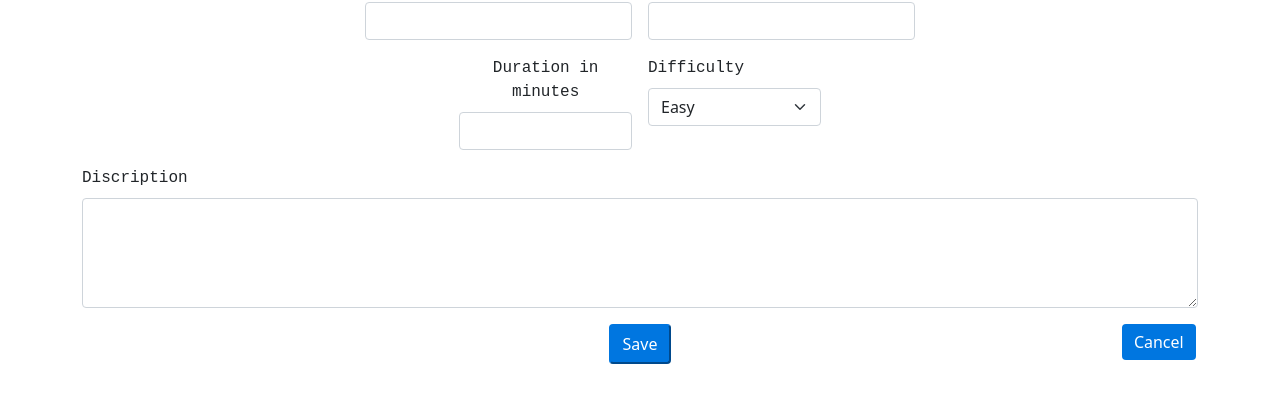
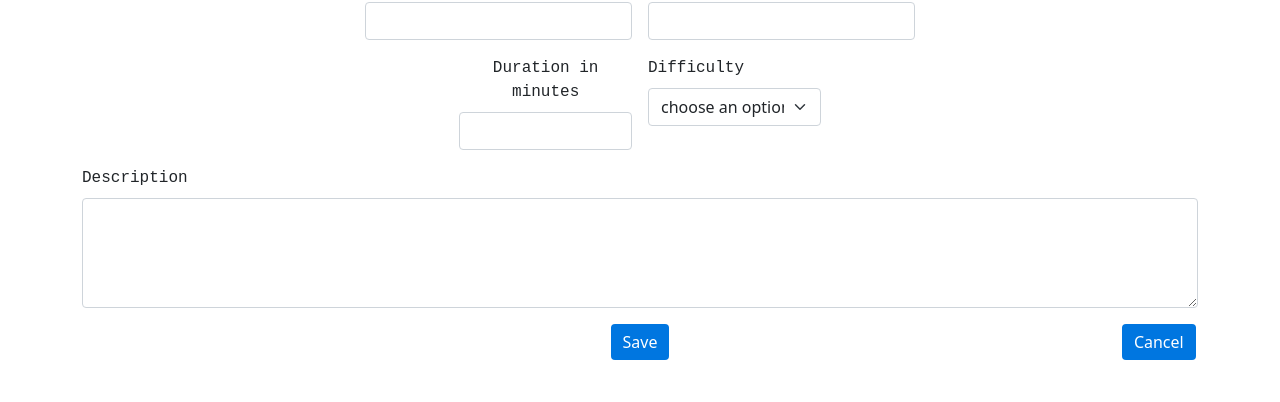
Before and after one commit to Fontys-Refactoring-Flow/Refactoring-Flow-TeacherView, a React (Create React App) app in the folder teacher-view/: page /addAssignment in a window 1280 px wide. Shown: the part 182-584 px from the top of the page. Built offline with nearby package versions, Linux system fonts and the light colour scheme; the HTML template or start-up script is replaced by a standard one.

Commit message:
:sparkles: Form voegt data toe aan DB

```diff
--- a/teacher-view/package.json
+++ b/teacher-view/package.json
@@ -7,6 +7,7 @@
     "@testing-library/react": "^12.1.4",
     "@testing-library/user-event": "^13.5.0",
     "axios": "^0.26.1",
+    "history": "^5.3.0",
     "react": "^18.0.0",
     "react-dom": "^18.0.0",
     "react-router-dom": "^6.2.2",
--- a/teacher-view/src/App.js
+++ b/teacher-view/src/App.js
@@ -1,5 +1,6 @@
 import './App.css';
 import {BrowserRouter as Router, Route, Routes} from 'react-router-dom';
+import history from './history';
 import Home from './Pages/Home'
 import Header from './Components/Header'
 import Assignments from './Pages/Assignments'
@@ -9,7 +10,7 @@ import AddAssignment from './Pages/AddAssignment'
 
 function App() {
   return (
-    <Router>
+    <Router history={history}>
       <div className="App">
         <Header />
         <Routes>
--- a/teacher-view/src/Pages/AddAssignment.jsx
+++ b/teacher-view/src/Pages/AddAssignment.jsx
@@ -1,9 +1,13 @@
 import React, { Component } from 'react'
 import './../Style/Main.css'
 import { Link } from 'react-router-dom'
+import AssignmentService from '../Services/AssignmentService'
+import history from '../history';
 
 class AddAssignment extends Component {
+
     constructor(props){
+
         super(props)
 
         this.state = {
@@ -11,27 +15,32 @@ class AddAssignment extends Component {
             language: '',
             duration: '',
             difficulty: '',
-            discription: ''
+            description: ''
         }
         this.changeNameHandler = this.changeNameHandler.bind(this);
         this.changeLanguageHandler = this.changeLanguageHandler.bind(this);
         this.changeDurationHandler = this.changeDurationHandler.bind(this);
         this.changeDifficultyHandler = this.changeDifficultyHandler.bind(this);
-        this.changeDiscriptionHandler = this.changeDiscriptionHandler.bind(this);
+        this.changeDescriptionHandler = this.changeDescriptionHandler.bind(this);
         this.saveAssignment = this.saveAssignment.bind(this);
     }
 
     saveAssignment = (e) => {
         e.preventDefault();
+
         let assignment = {
             name: this.state.name,
             language: this.state.language,
             duration: this.state.duration,
             difficulty: this.state.difficulty,
-            discription: this.state.discription
+            description: this.state.description
         };
         console.log('assignment =>' + JSON.stringify(assignment));
 
+        AssignmentService.createChallange(assignment).then(res =>{
+            history.push('/assignments')
+            window.location.reload(false)
+        });
     }
 
     changeNameHandler=(event) =>{
@@ -50,8 +59,8 @@ class AddAssignment extends Component {
         this.setState({difficulty: event.target.value});
     }
 
-    changeDiscriptionHandler=(event) =>{
-        this.setState({discription: event.target.value});
+    changeDescriptionHandler=(event) =>{
+        this.setState({description: event.target.value});
     }
 
 render(){
@@ -63,33 +72,34 @@ render(){
             <div className='col-md-3'></div>
             <div className="col-md-3">
                 <label className="form-label">Title</label>
-                <input type="text" className="form-control" value={this.state.name} onChange={this.changeNameHandler}/>
+                <input type="text" className="form-control" value={this.state.name} onChange={this.changeNameHandler} required/>
             </div>
             <div className="col-md-3">
                 <label className="form-label">Language</label>
-                <input type="text" className="form-control" value={this.state.language} onChange={this.changeLanguageHandler}/>
+                <input type="text" className="form-control" value={this.state.language} onChange={this.changeLanguageHandler} required/>
             </div>
             <div className='col-md-3'></div>
             <div className='col-md-4'></div>
             <div className="col-md-2">
                 <label className="form-label">Duration in minutes</label>
-                <input type="number" className="form-control" value={this.state.duration} onChange={this.changeDurationHandler}/>
+                <input type="number" className="form-control" value={this.state.duration} onChange={this.changeDurationHandler} required/>
             </div>
             <div className="col-md-2">
                 <label className="form-label">Difficulty</label>
-                <select className="form-select" value={this.state.difficulty} onChange={this.changeDifficultyHandler}>
+                <select className="form-select" value={this.state.difficulty} onChange={this.changeDifficultyHandler} required>
+                <option selected>choose an option...</option>
                 <option>Easy</option>
                 <option>Medium</option>
                 <option>Hard</option>
                 </select>
             </div>
             <div className="col-12">
-                <label className="form-label">Discription</label>
-                <textarea rows='4' className="form-control" value={this.state.discription} onChange={this.changeDiscriptionHandler}/>
+                <label className="form-label">Description</label>
+                <textarea rows='4' className="form-control" value={this.state.description} onChange={this.changeDescriptionHandler} required/>
             </div>
             <div className='col-md-5'></div>
             <div className="col-2">
-                <button type="submit" className="button" onClick={this.saveAssignment}>Save</button>
+                <Link to="/assignments" type="submit" className="button" onClick={this.saveAssignment}>Save</Link>
             </div>
             <div className='col-md-4'></div>
             <div className='col-md-1'>
--- a/teacher-view/src/Services/AssignmentService.js
+++ b/teacher-view/src/Services/AssignmentService.js
@@ -12,6 +12,10 @@ class AssignmentService{
         console.log(challengeid);
         return axios.get(CHALLENGE_API_BASE_URL + '/' + challengeid);
     }
+
+    createChallange(challange){
+        return axios.post(CHALLENGE_API_BASE_URL, challange);
+    }
 }
 
 export default new AssignmentService()
--- /dev/null
+++ b/teacher-view/src/history.js
@@ -0,0 +1,3 @@
+import { createBrowserHistory } from 'history';
+
+export default createBrowserHistory();
```
Also changed, not shown: 1 other file (tests, documents, lock files or other folders).
